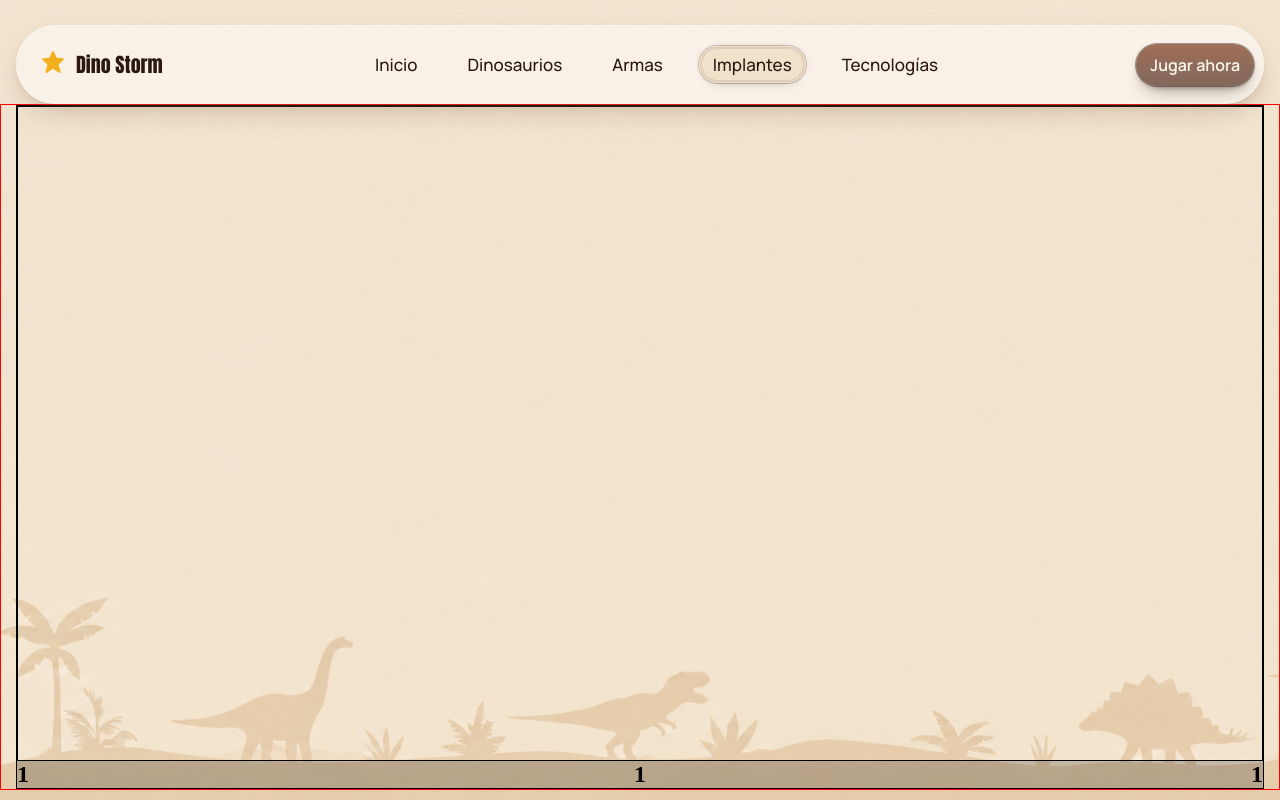
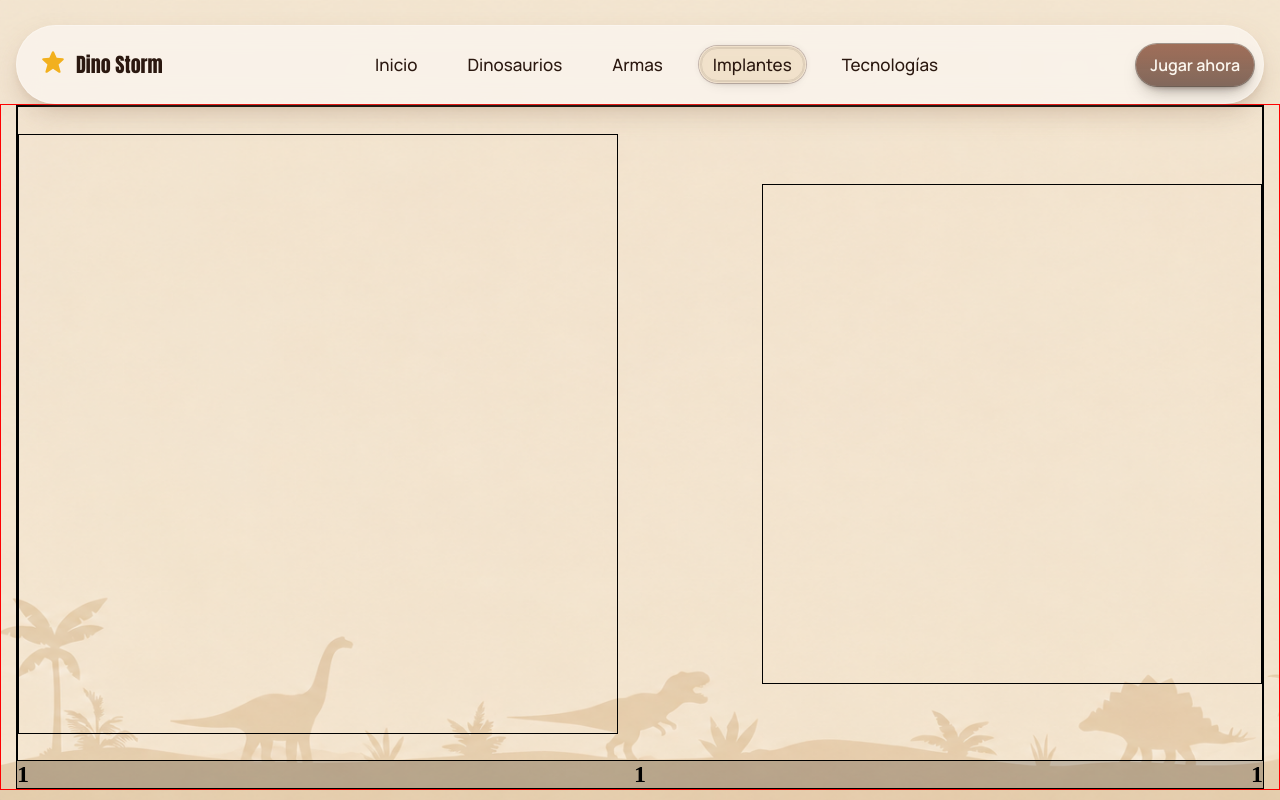
Before and after one commit to TheLuuiis/Dino-Storm, a React (Vite) app: page /implantes in a window 1280 px wide. Built offline with nearby package versions, Linux system fonts and the light colour scheme; the HTML template or start-up script is replaced by a standard one; a web font is replaced by a local one.

Commit message:
Implementación de medidas para los contenedores

```diff
--- a/src/css/pages/Implantes.css
+++ b/src/css/pages/Implantes.css
@@ -20,6 +20,21 @@
 .container__info__implantes {
     width: 100%;
     height: 700px;
+    display: flex;
+    justify-content: space-between;
+    align-items: center;
+    border: 1px solid black;
+}
+
+.description__implantes {
+    width: 600px;
+    height: 600px;
+    border: 1px solid black;
+}
+
+.container__img__implantes {
+    width: 500px;
+    height: 500px;
     border: 1px solid black;
 }
 
```
